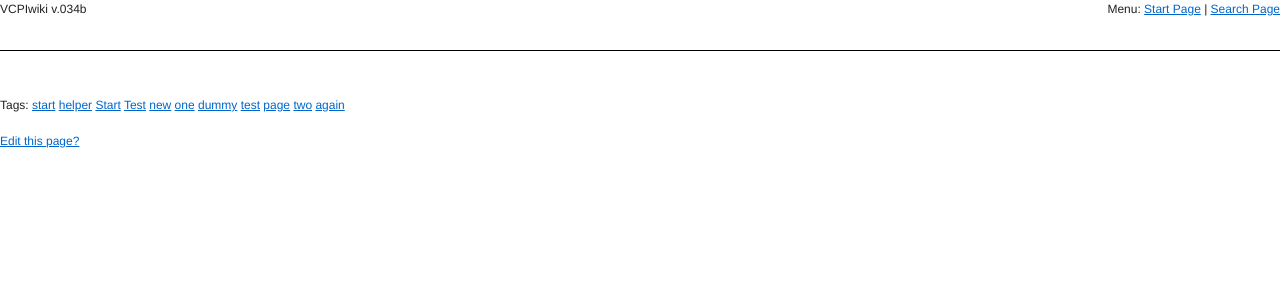
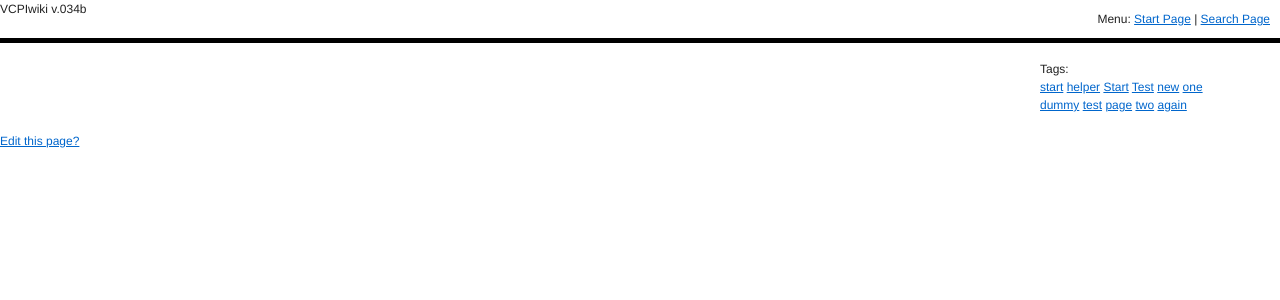
Before and after one commit to jwparrish/django-wiki, a Django app: template templates/view.html in a window 1280 px wide. Shown: the top 300 px of the page. Run offline with Django 3.2, Linux system fonts and the light colour scheme; the template is opened without the code that fills it: values that come from a table or form of the project are taken from there, others are empty; data comes from the database, SQL or seed files in the repository; parts of the project's set-up code (start-up, migrations or seed data) failed here and were passed over.

Commit message:
made some layout changes to view page

```diff
--- a/site_media/style.css
+++ b/site_media/style.css
@@ -1,16 +1,36 @@
 #container {
-	min-width:300px;
+	min-width:600px;
+	position: relative;
 }
 
 #titlebar {
-	outline: 1px solid #000;
 	height: 50px;
 }
 
 #nav {
 	float: right;
+	padding: 10px 10px 0 10px;
 }
 
 #content {
 	padding-top: 10px;
+
 }
+
+#tagsbar {
+	float: right;
+	width: 200px;
+	margin: 0 40px 0 0;
+}
+
+hr {
+	height: 5px;
+	background-color: #000;
+	margin: 20px 0 0px 0;
+}
+
+.maincontent {
+	margin: 0 10px 0 10px;
+	float: left;
+	width: 600px;
+}
--- a/templates/base.html
+++ b/templates/base.html
@@ -14,6 +14,7 @@
 				<div id="nav">
 					Menu: <a href="/wiki/page/Start/">Start Page</a> | <a href="/wiki/page/SearchPage/">Search Page</a>
 				</div>
+				<hr></hr>
 			</div>
 			<div id="content">
 				{% block content %}{% endblock %}
--- a/templates/view.html
+++ b/templates/view.html
@@ -4,13 +4,19 @@
 {% block title %}{{ page_name }}{% endblock %}
 
 {% block content %}
+	<div class="maincontent">
 		<h3>{{ page_name }}</h3>
 		{{ content }}
 		<br />
-		<p>Tags:
-		{% for tag in tags %}
-			<a href="/wiki/tag/{{ tag.name }}/">{{ tag.name }}</a>
-		{% endfor %}
-		</p>
+	</div>
+		<div id="tagsbar">
+			<p>Tags:
+			<br />
+			{% for tag in tags %}
+				<a href="/wiki/tag/{{ tag.name }}/">{{ tag.name }}</a>
+			{% endfor %}
+			</p>
+		</div>
+		<div style="clear:both"></div>
 		<a href="/wiki/page/{{ page_name|escape }}/edit/">Edit this page?</a>
 {% endblock %}
```
